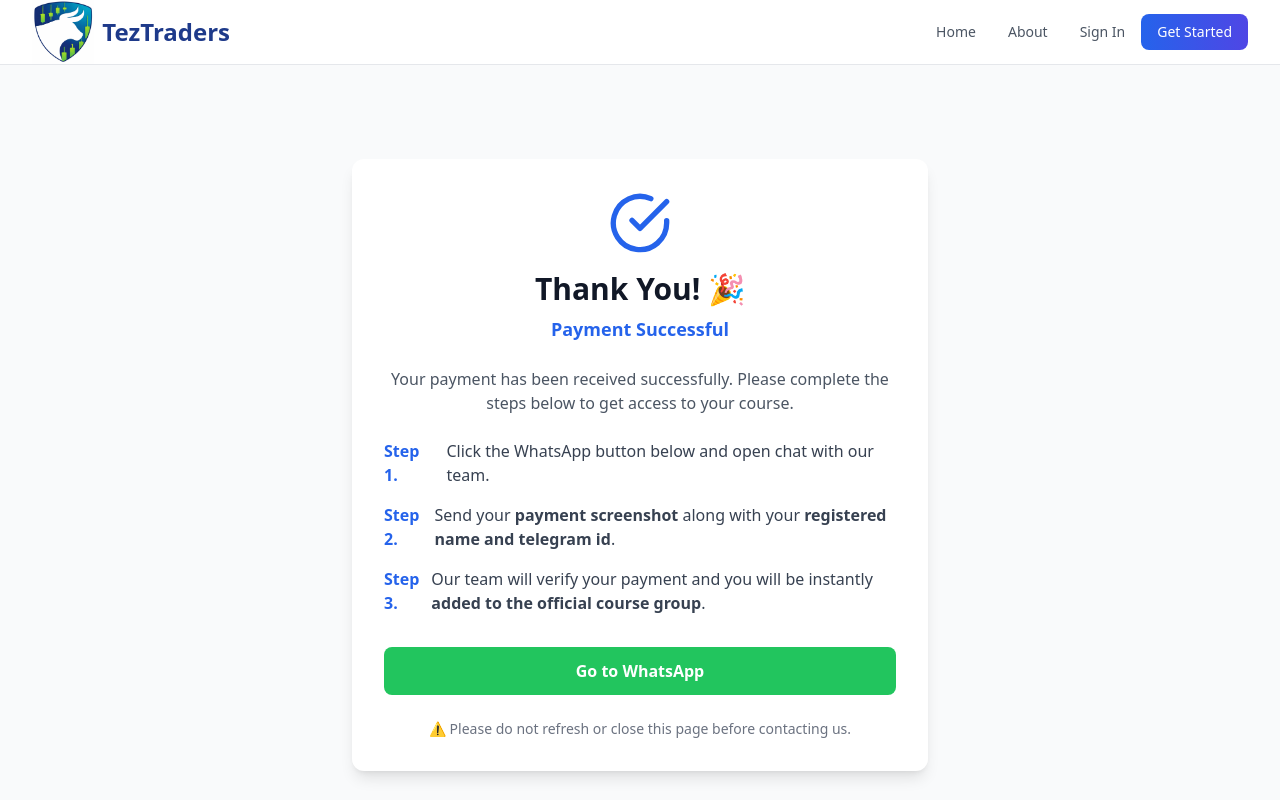
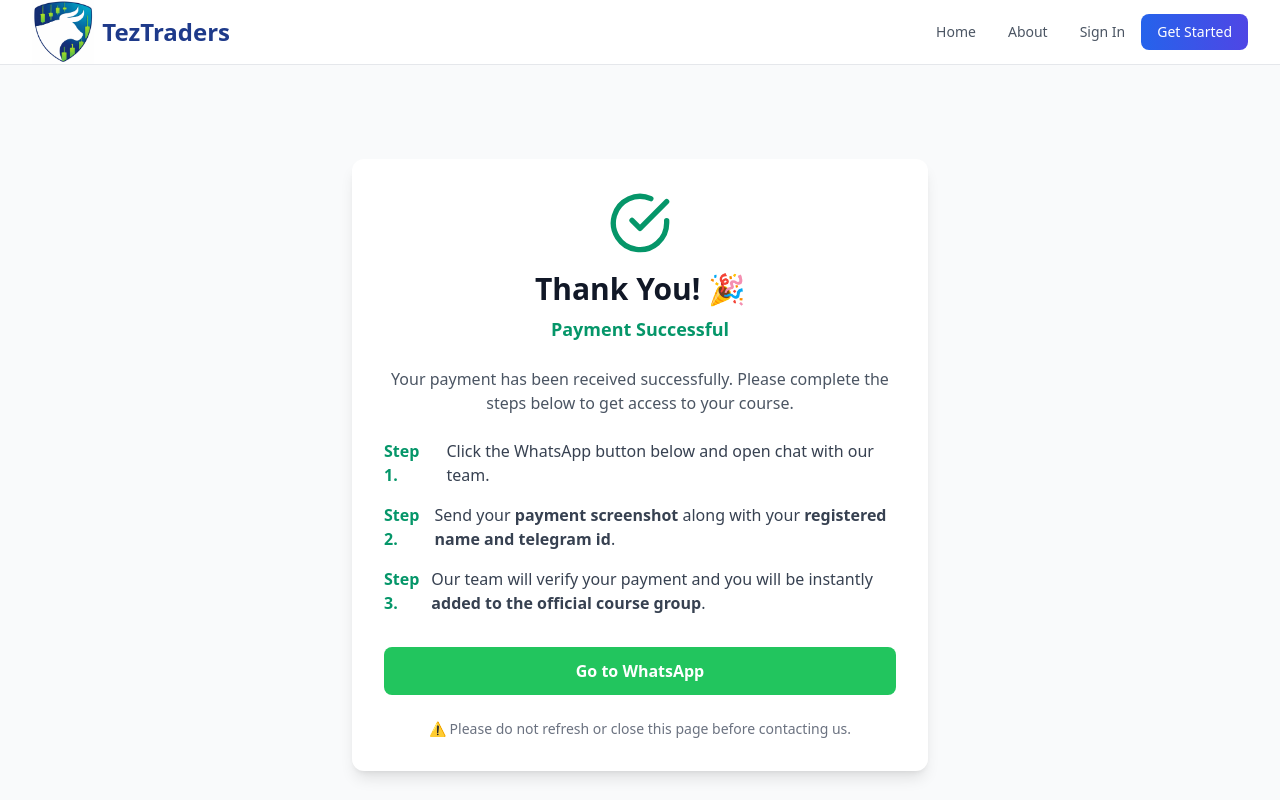
Before and after one commit to Smitayadav01/Info-Trade-website, a React (Vite) app: page /payment-success in a window 1280 px wide. Shown: the top 800 px of the page. Built offline with nearby package versions, Linux system fonts and the light colour scheme.

Commit message:
commited

```diff
--- a/src/pages/PaymentSuccess.tsx
+++ b/src/pages/PaymentSuccess.tsx
@@ -7,14 +7,14 @@ const PaymentSuccess = () => {
 
         {/* Success Icon */}
         <div className="flex justify-center mb-4">
-          <CheckCircle className="text-blue-600 w-16 h-16" />
+          <CheckCircle className="text-emerald-600 w-16 h-16" />
         </div>
 
         {/* Heading */}
         <h1 className="text-3xl font-bold text-gray-900 mb-2">
           Thank You! 🎉
         </h1>
-        <p className="text-lg text-blue-600 font-semibold mb-6">
+        <p className="text-lg text-emerald-600 font-semibold mb-6">
           Payment Successful
         </p>
 
@@ -27,14 +27,14 @@ const PaymentSuccess = () => {
         {/* Steps */}
         <div className="text-left space-y-4 mb-8">
           <div className="flex items-start gap-3">
-            <span className="font-bold text-blue-600">Step 1.</span>
+            <span className="font-bold text-emerald-600">Step 1.</span>
             <p className="text-gray-700">
               Click the WhatsApp button below and open chat with our team.
             </p>
           </div>
 
           <div className="flex items-start gap-3">
-            <span className="font-bold text-blue-600">Step 2.</span>
+            <span className="font-bold text-emerald-600">Step 2.</span>
             <p className="text-gray-700">
               Send your <strong>payment screenshot</strong> along with your
               <strong> registered name and telegram id</strong>.
@@ -42,7 +42,7 @@ const PaymentSuccess = () => {
           </div>
 
           <div className="flex items-start gap-3">
-            <span className="font-bold text-blue-600">Step 3.</span>
+            <span className="font-bold text-emerald-600">Step 3.</span>
             <p className="text-gray-700">
               Our team will verify your payment and you will be instantly
               <strong> added to the official course group</strong>.
```
